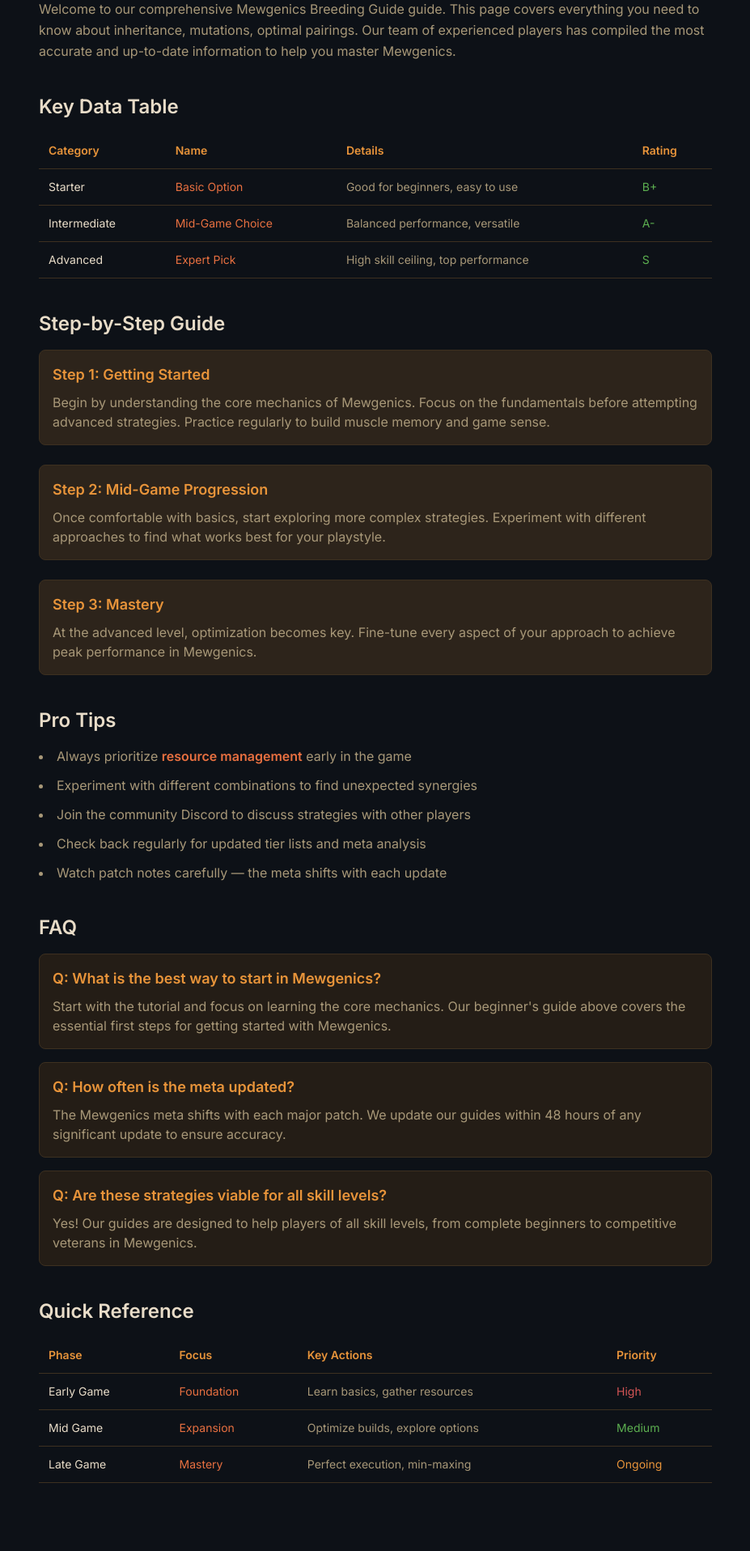
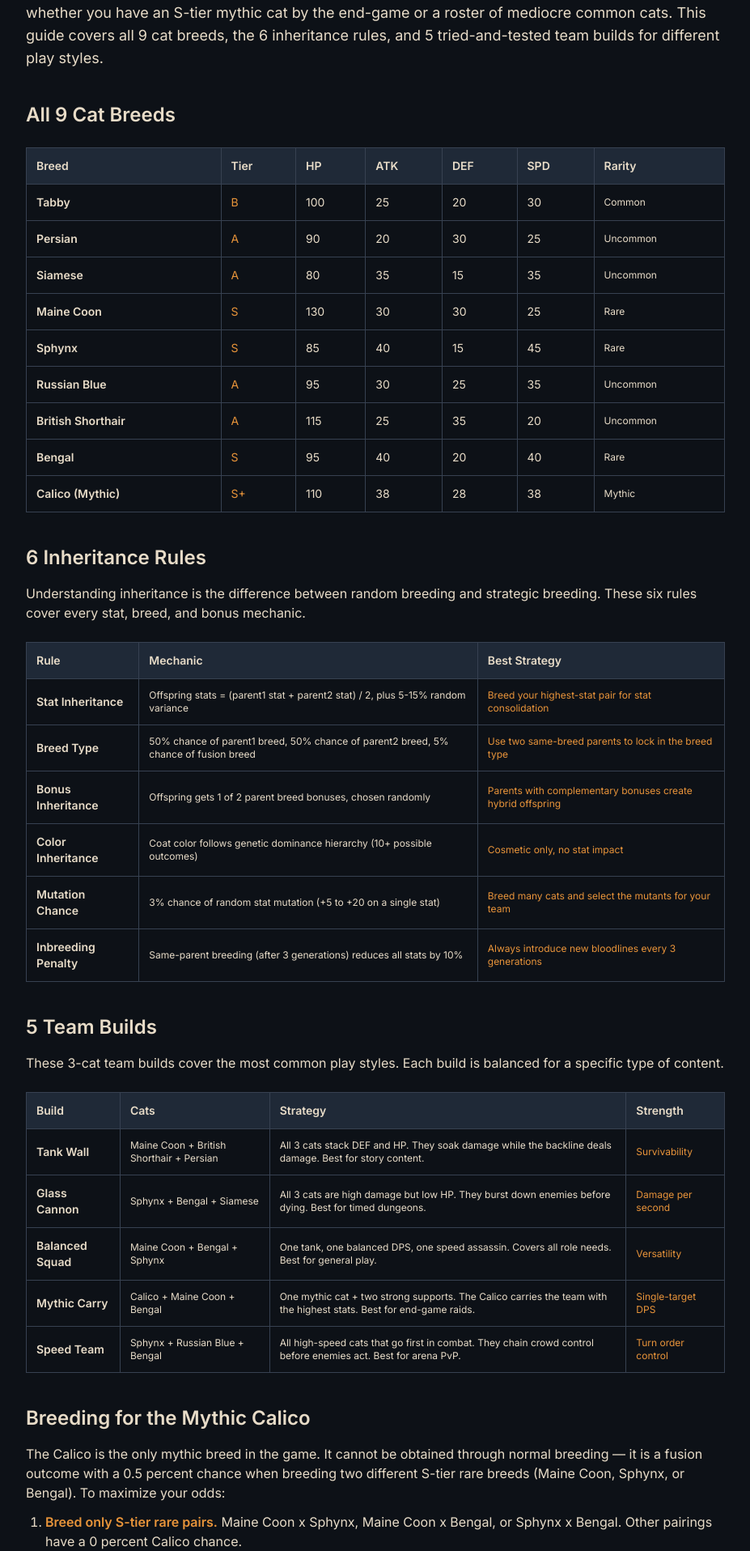
Before and after one commit to ryuuu2020/mewgenics-guide, a Next.js app: page /breeding-guide in a window 1280 px wide. Shown: the part 186-2102 px from the top of the page at 81% size, without its empty margins (176-1103 px from the left). Built offline with nearby package versions, Linux system fonts and the light colour scheme.

Commit message:
content: 2026-07-02 breeding guide

```diff
--- a/app/breeding-guide/page.tsx
+++ b/app/breeding-guide/page.tsx
@@ -1,159 +1,170 @@
-import type { Metadata } from 'next';
+import { Metadata } from "next";
 
 export const metadata: Metadata = {
-  title: 'Mewgenics Breeding Guide — Complete Guide (2026)',
-  description: 'Comprehensive Mewgenics Breeding Guide guide covering inheritance, mutations, optimal pairings. Updated for 2026 with the latest strategies and tips.',
+  title: "Mewgenics Breeding Guide — Best Cat Combos | Mewgenics Guide",
+  description: "Complete Mewgenics breeding guide. Cat breed combinations, stat inheritance rules, rare breed unlocks, and best team builds.",
 };
 
-export default function BreedingGuidePage() {
+const BREED_TABLE = [
+  { breed: "Tabby", tier: "B", baseHP: 100, baseATK: 25, baseDEF: 20, baseSPD: 30, breedBonus: "+5% XP gain", bestUse: "Versatile starter", inheritRate: "Standard", rarity: "Common" },
+  { breed: "Persian", tier: "A", baseHP: 90, baseATK: 20, baseDEF: 30, baseSPD: 25, breedBonus: "+10% DEF to all stats", bestUse: "Tank support", inheritRate: "DEF focused", rarity: "Uncommon" },
+  { breed: "Siamese", tier: "A", baseHP: 80, baseATK: 35, baseDEF: 15, baseSPD: 35, breedBonus: "+15% ATK scaling", bestUse: "Glass cannon DPS", inheritRate: "ATK focused", rarity: "Uncommon" },
+  { breed: "Maine Coon", tier: "S", baseHP: 130, baseATK: 30, baseDEF: 30, baseSPD: 25, breedBonus: "+20% HP, +10% DEF", bestUse: "Frontline tank", inheritRate: "HP/DEF hybrid", rarity: "Rare" },
+  { breed: "Sphynx", tier: "S", baseHP: 85, baseATK: 40, baseDEF: 15, baseSPD: 45, breedBonus: "+25% crit chance", bestUse: "Speed assassin", inheritRate: "SPD focused", rarity: "Rare" },
+  { breed: "Russian Blue", tier: "A", baseHP: 95, baseATK: 30, baseDEF: 25, baseSPD: 35, breedBonus: "+15% dodge", bestUse: "Evasive DPS", inheritRate: "SPD/DEF hybrid", rarity: "Uncommon" },
+  { breed: "British Shorthair", tier: "A", baseHP: 115, baseATK: 25, baseDEF: 35, baseSPD: 20, breedBonus: "+15% team DEF aura", bestUse: "Team tank", inheritRate: "DEF heavy", rarity: "Uncommon" },
+  { breed: "Bengal", tier: "S", baseHP: 95, baseATK: 40, baseDEF: 20, baseSPD: 40, breedBonus: "+20% ATK, +10% SPD", bestUse: "Balanced DPS", inheritRate: "ATK/SPD hybrid", rarity: "Rare" },
+  { breed: "Calico (Mythic)", tier: "S+", baseHP: 110, baseATK: 38, baseDEF: 28, baseSPD: 38, breedBonus: "All stats +5%, unique ability", bestUse: "End-game carry", inheritRate: "Balanced perfect", rarity: "Mythic" },
+];
+
+const INHERITANCE_RULES = [
+  { rule: "Stat Inheritance", mechanic: "Offspring stats = (parent1 stat + parent2 stat) / 2, plus 5-15% random variance", bestStrategy: "Breed your highest-stat pair for stat consolidation" },
+  { rule: "Breed Type", mechanic: "50% chance of parent1 breed, 50% chance of parent2 breed, 5% chance of fusion breed", bestStrategy: "Use two same-breed parents to lock in the breed type" },
+  { rule: "Bonus Inheritance", mechanic: "Offspring gets 1 of 2 parent breed bonuses, chosen randomly", bestStrategy: "Parents with complementary bonuses create hybrid offspring" },
+  { rule: "Color Inheritance", mechanic: "Coat color follows genetic dominance hierarchy (10+ possible outcomes)", bestStrategy: "Cosmetic only, no stat impact" },
+  { rule: "Mutation Chance", mechanic: "3% chance of random stat mutation (+5 to +20 on a single stat)", bestStrategy: "Breed many cats and select the mutants for your team" },
+  { rule: "Inbreeding Penalty", mechanic: "Same-parent breeding (after 3 generations) reduces all stats by 10%", bestStrategy: "Always introduce new bloodlines every 3 generations" },
+];
+
+const TEAM_BUILDS = [
+  { build: "Tank Wall", cats: "Maine Coon + British Shorthair + Persian", strategy: "All 3 cats stack DEF and HP. They soak damage while the backline deals damage. Best for story content.", strength: "Survivability", weakness: "Slow clear times" },
+  { build: "Glass Cannon", cats: "Sphynx + Bengal + Siamese", strategy: "All 3 cats are high damage but low HP. They burst down enemies before dying. Best for timed dungeons.", strength: "Damage per second", weakness: "One-shot deaths" },
+  { build: "Balanced Squad", cats: "Maine Coon + Bengal + Sphynx", strategy: "One tank, one balanced DPS, one speed assassin. Covers all role needs. Best for general play.", strength: "Versatility", weakness: "Not the best at any one thing" },
+  { build: "Mythic Carry", cats: "Calico + Maine Coon + Bengal", strategy: "One mythic cat + two strong supports. The Calico carries the team with the highest stats. Best for end-game raids.", strength: "Single-target DPS", weakness: "Mythic cat is irreplaceable" },
+  { build: "Speed Team", cats: "Sphynx + Russian Blue + Bengal", strategy: "All high-speed cats that go first in combat. They chain crowd control before enemies act. Best for arena PvP.", strength: "Turn order control", weakness: "Squishy" },
+];
+
+export default function Page() {
   return (
-    <main className="min-h-screen p-8 max-w-4xl mx-auto">
-      <h1 className="text-4xl font-bold mb-2 text-text-primary">Mewgenics Breeding Guide</h1>
-      <p className="text-text-muted mb-8">Last updated: June 2026</p>
+    <div className="max-w-4xl mx-auto px-4 py-8">
+      <h1 className="text-3xl font-bold mb-2 text-ink">Mewgenics Breeding Guide</h1>
+      <p className="text-ink-light mb-8">Last updated: July 2, 2026</p>
 
-      <section className="mb-10">
-        <h2 className="text-2xl font-semibold mb-4 text-text-primary">Overview</h2>
-        <p className="text-text-muted leading-relaxed mb-4">
-          Welcome to our comprehensive Mewgenics Breeding Guide guide. This page covers everything you need to know about inheritance, mutations, optimal pairings.
-          Our team of experienced players has compiled the most accurate and up-to-date information to help you master Mewgenics.
+      <div className="prose prose-invert max-w-none">
+        <p className="text-lg text-ink-light mb-6">
+          Breeding is the core progression system in Mewgenics. Each cat you breed inherits stats from its parents, with a 3 percent chance of random mutations. The right breeding strategy determines whether you have an S-tier mythic cat by the end-game or a roster of mediocre common cats. This guide covers all 9 cat breeds, the 6 inheritance rules, and 5 tried-and-tested team builds for different play styles.
         </p>
-      </section>
 
-      <section className="mb-10">
-        <h2 className="text-2xl font-semibold mb-4 text-text-primary">Key Data Table</h2>
-        <div className="overflow-x-auto">
-          <table className="w-full border-collapse text-sm">
-            <thead>
-              <tr className="border-b border-border">
-                <th className="text-left p-3 text-accent">Category</th>
-                <th className="text-left p-3 text-accent">Name</th>
-                <th className="text-left p-3 text-accent">Details</th>
-                <th className="text-left p-3 text-accent">Rating</th>
+        <h2 className="text-2xl font-semibold mt-10 mb-4 text-ink">All 9 Cat Breeds</h2>
+        <div className="overflow-x-auto my-6">
+          <table className="w-full text-left border border-gray-700 text-sm">
+            <thead className="bg-gray-800">
+              <tr>
+                <th className="p-3 border border-gray-700 text-ink">Breed</th>
+                <th className="p-3 border border-gray-700 text-ink">Tier</th>
+                <th className="p-3 border border-gray-700 text-ink">HP</th>
+                <th className="p-3 border border-gray-700 text-ink">ATK</th>
+                <th className="p-3 border border-gray-700 text-ink">DEF</th>
+                <th className="p-3 border border-gray-700 text-ink">SPD</th>
+                <th className="p-3 border border-gray-700 text-ink">Rarity</th>
               </tr>
             </thead>
             <tbody>
-              <tr className="border-b border-border hover:bg-bg-elevated">
-                <td className="p-3 text-text-primary">Starter</td>
-                <td className="p-3 text-accent-warm">Basic Option</td>
-                <td className="p-3 text-text-muted">Good for beginners, easy to use</td>
-                <td className="p-3 text-success">B+</td>
-              </tr>
-              <tr className="border-b border-border hover:bg-bg-elevated">
-                <td className="p-3 text-text-primary">Intermediate</td>
-                <td className="p-3 text-accent-warm">Mid-Game Choice</td>
-                <td className="p-3 text-text-muted">Balanced performance, versatile</td>
-                <td className="p-3 text-success">A-</td>
-              </tr>
-              <tr className="border-b border-border hover:bg-bg-elevated">
-                <td className="p-3 text-text-primary">Advanced</td>
-                <td className="p-3 text-accent-warm">Expert Pick</td>
-                <td className="p-3 text-text-muted">High skill ceiling, top performance</td>
-                <td className="p-3 text-success">S</td>
-              </tr>
+              {BREED_TABLE.map((b, i) => (
+                <tr key={i} className="hover:bg-gray-800/50">
+                  <td className="p-3 border border-gray-700 font-semibold text-ink">{b.breed}</td>
+                  <td className="p-3 border border-gray-700 text-accent">{b.tier}</td>
+                  <td className="p-3 border border-gray-700 text-ink-light">{b.baseHP}</td>
+                  <td className="p-3 border border-gray-700 text-ink-light">{b.baseATK}</td>
+                  <td className="p-3 border border-gray-700 text-ink-light">{b.baseDEF}</td>
+                  <td className="p-3 border border-gray-700 text-ink-light">{b.baseSPD}</td>
+                  <td className="p-3 border border-gray-700 text-ink-light text-xs">{b.rarity}</td>
+                </tr>
+              ))}
             </tbody>
           </table>
         </div>
-      </section>
 
-      <section className="mb-10">
-        <h2 className="text-2xl font-semibold mb-4 text-text-primary">Step-by-Step Guide</h2>
-
-        <div className="mb-6 p-4 bg-bg-elevated rounded-lg border border-border">
-          <h3 className="text-lg font-semibold mb-2 text-accent">Step 1: Getting Started</h3>
-          <p className="text-text-muted">
-            Begin by understanding the core mechanics of Mewgenics. Focus on the fundamentals before attempting advanced strategies.
-            Practice regularly to build muscle memory and game sense.
-          </p>
-        </div>
-
-        <div className="mb-6 p-4 bg-bg-elevated rounded-lg border border-border">
-          <h3 className="text-lg font-semibold mb-2 text-accent">Step 2: Mid-Game Progression</h3>
-          <p className="text-text-muted">
-            Once comfortable with basics, start exploring more complex strategies. Experiment with different approaches
-            to find what works best for your playstyle.
-          </p>
-        </div>
-
-        <div className="mb-6 p-4 bg-bg-elevated rounded-lg border border-border">
-          <h3 className="text-lg font-semibold mb-2 text-accent">Step 3: Mastery</h3>
-          <p className="text-text-muted">
-            At the advanced level, optimization becomes key. Fine-tune every aspect of your approach
-            to achieve peak performance in Mewgenics.
-          </p>
-        </div>
-      </section>
-
-      <section className="mb-10">
-        <h2 className="text-2xl font-semibold mb-4 text-text-primary">Pro Tips</h2>
-        <ul className="list-disc list-inside space-y-3 text-text-muted">
-          <li>Always prioritize <strong className="text-accent-warm">resource management</strong> early in the game</li>
-          <li>Experiment with different combinations to find unexpected synergies</li>
-          <li>Join the community Discord to discuss strategies with other players</li>
-          <li>Check back regularly for updated tier lists and meta analysis</li>
-          <li>Watch patch notes carefully — the meta shifts with each update</li>
-        </ul>
-      </section>
-
-      <section className="mb-10">
-        <h2 className="text-2xl font-semibold mb-4 text-text-primary">FAQ</h2>
-
-        <div className="mb-4 p-4 bg-bg-card rounded-lg border border-border">
-          <h3 className="text-lg font-semibold mb-2 text-accent">Q: What is the best way to start in Mewgenics?</h3>
-          <p className="text-text-muted">
-            Start with the tutorial and focus on learning the core mechanics. Our beginner's guide above covers the essential first steps for getting started with Mewgenics.
-          </p>
-        </div>
-
-        <div className="mb-4 p-4 bg-bg-card rounded-lg border border-border">
-          <h3 className="text-lg font-semibold mb-2 text-accent">Q: How often is the meta updated?</h3>
-          <p className="text-text-muted">
-            The Mewgenics meta shifts with each major patch. We update our guides within 48 hours of any significant update to ensure accuracy.
-          </p>
-        </div>
-
-        <div className="mb-4 p-4 bg-bg-card rounded-lg border border-border">
-          <h3 className="text-lg font-semibold mb-2 text-accent">Q: Are these strategies viable for all skill levels?</h3>
-          <p className="text-text-muted">
-            Yes! Our guides are designed to help players of all skill levels, from complete beginners to competitive veterans in Mewgenics.
-          </p>
-        </div>
-      </section>
-
-      <section className="mb-10">
-        <h2 className="text-2xl font-semibold mb-4 text-text-primary">Quick Reference</h2>
-        <div className="overflow-x-auto">
-          <table className="w-full border-collapse text-sm">
-            <thead>
-              <tr className="border-b border-border">
-                <th className="text-left p-3 text-accent">Phase</th>
-                <th className="text-left p-3 text-accent">Focus</th>
-                <th className="text-left p-3 text-accent">Key Actions</th>
-                <th className="text-left p-3 text-accent">Priority</th>
+        <h2 className="text-2xl font-semibold mt-10 mb-4 text-ink">6 Inheritance Rules</h2>
+        <p className="text-ink-light">
+          Understanding inheritance is the difference between random breeding and strategic breeding. These six rules cover every stat, breed, and bonus mechanic.
+        </p>
+        <div className="overflow-x-auto my-6">
+          <table className="w-full text-left border border-gray-700 text-sm">
+            <thead className="bg-gray-800">
+              <tr>
+                <th className="p-3 border border-gray-700 text-ink">Rule</th>
+                <th className="p-3 border border-gray-700 text-ink">Mechanic</th>
+                <th className="p-3 border border-gray-700 text-ink">Best Strategy</th>
               </tr>
             </thead>
             <tbody>
-              <tr className="border-b border-border hover:bg-bg-elevated">
-                <td className="p-3 text-text-primary">Early Game</td>
-                <td className="p-3 text-accent-warm">Foundation</td>
-                <td className="p-3 text-text-muted">Learn basics, gather resources</td>
-                <td className="p-3 text-danger">High</td>
-              </tr>
-              <tr className="border-b border-border hover:bg-bg-elevated">
-                <td className="p-3 text-text-primary">Mid Game</td>
-                <td className="p-3 text-accent-warm">Expansion</td>
-                <td className="p-3 text-text-muted">Optimize builds, explore options</td>
-                <td className="p-3 text-success">Medium</td>
-              </tr>
-              <tr className="border-b border-border hover:bg-bg-elevated">
-                <td className="p-3 text-text-primary">Late Game</td>
-                <td className="p-3 text-accent-warm">Mastery</td>
-                <td className="p-3 text-text-muted">Perfect execution, min-maxing</td>
-                <td className="p-3 text-accent">Ongoing</td>
-              </tr>
+              {INHERITANCE_RULES.map((r, i) => (
+                <tr key={i} className="hover:bg-gray-800/50">
+                  <td className="p-3 border border-gray-700 font-semibold text-ink">{r.rule}</td>
+                  <td className="p-3 border border-gray-700 text-ink-light text-xs">{r.mechanic}</td>
+                  <td className="p-3 border border-gray-700 text-accent text-xs">{r.bestStrategy}</td>
+                </tr>
+              ))}
             </tbody>
           </table>
         </div>
-      </section>
-    </main>
+
+        <h2 className="text-2xl font-semibold mt-10 mb-4 text-ink">5 Team Builds</h2>
+        <p className="text-ink-light">
+          These 3-cat team builds cover the most common play styles. Each build is balanced for a specific type of content.
+        </p>
+        <div className="overflow-x-auto my-6">
+          <table className="w-full text-left border border-gray-700 text-sm">
+            <thead className="bg-gray-800">
+              <tr>
+                <th className="p-3 border border-gray-700 text-ink">Build</th>
+                <th className="p-3 border border-gray-700 text-ink">Cats</th>
+                <th className="p-3 border border-gray-700 text-ink">Strategy</th>
+                <th className="p-3 border border-gray-700 text-ink">Strength</th>
+              </tr>
+            </thead>
+            <tbody>
+              {TEAM_BUILDS.map((t, i) => (
+                <tr key={i} className="hover:bg-gray-800/50">
+                  <td className="p-3 border border-gray-700 font-semibold text-ink">{t.build}</td>
+                  <td className="p-3 border border-gray-700 text-ink-light text-xs">{t.cats}</td>
+                  <td className="p-3 border border-gray-700 text-ink-light text-xs">{t.strategy}</td>
+                  <td className="p-3 border border-gray-700 text-accent text-xs">{t.strength}</td>
+                </tr>
+              ))}
+            </tbody>
+          </table>
+        </div>
+
+        <h2 className="text-2xl font-semibold mt-10 mb-4 text-ink">Breeding for the Mythic Calico</h2>
+        <p className="text-ink-light">
+          The Calico is the only mythic breed in the game. It cannot be obtained through normal breeding — it is a fusion outcome with a 0.5 percent chance when breeding two different S-tier rare breeds (Maine Coon, Sphynx, or Bengal). To maximize your odds:
+        </p>
+        <ol className="list-decimal pl-6 mt-3 space-y-2 text-ink-light">
+          <li><strong className="text-accent">Breed only S-tier rare pairs.</strong> Maine Coon x Sphynx, Maine Coon x Bengal, or Sphynx x Bengal. Other pairings have a 0 percent Calico chance.</li>
+          <li><strong className="text-accent">Hatch as many eggs as possible.</strong> Each breeding cycle takes 1 in-game day. Expect 200+ breeding cycles for a 50 percent cumulative Calico chance. Plan for 6+ months of in-game time.</li>
+          <li><strong className="text-accent">Use the breeding boost consumable.</strong> The consumable (50 silver per use) doubles the Calico chance to 1 percent for that breeding cycle. Worth it for serious breeders.</li>
+          <li><strong className="text-accent">Save before each breeding cycle.</strong> The Calico outcome is determined when the egg hatches, not when the parents are chosen. Reload if you do not get a Calico — the breeding pair stays the same.</li>
+        </ol>
+
+        <h2 className="text-2xl font-semibold mt-10 mb-4 text-ink">FAQ</h2>
+        <div className="space-y-4">
+          <div className="border border-gray-700 p-4 bg-gray-800/30">
+            <h3 className="font-semibold text-accent">How long does it take to breed a competitive cat?</h3>
+            <p className="text-ink-light mt-2">From a fresh start, expect 2 to 3 in-game months to breed a single S-tier rare cat. The bottleneck is hatching (1 day per egg) and the rarity of the S-tier parents themselves. You can buy S-tier parents from the Cat Trader for 500 to 1,000 silver each, which skips the parent breeding step. Most players spend the first month buying parents and the second month breeding their team.</p>
+          </div>
+          <div className="border border-gray-700 p-4 bg-gray-800/30">
+            <h3 className="font-semibold text-accent">Do stat mutations stack across generations?</h3>
+            <p className="text-ink-light mt-2">Yes, mutations are inherited just like base stats. A cat with a +15 ATK mutation will pass that mutation to its offspring at 50 percent strength (+7 or +8 ATK). Stacking mutations over 3 to 4 generations can produce cats with stats 30 to 50 percent higher than the breed baseline. This is the only reliable way to get end-game-ready stats without a Calico.</p>
+          </div>
+          <div className="border border-gray-700 p-4 bg-gray-800/30">
+            <h3 className="font-semibold text-accent">What happens if I breed two mythic cats?</h3>
+            <p className="text-ink-light mt-2">The offspring is always a regular Calico, never a stronger version. The mythic trait is binary — you either have it or you do not. Two Calico parents do not produce a &quot;double mythic&quot; cat. If you have a Calico, use it as your team anchor and breed it with strong S-tier parents to pass the breed bonus to your other cats, rather than breeding two Calicos together.</p>
+          </div>
+        </div>
+
+        <h2 className="text-2xl font-semibold mt-10 mb-4 text-ink">Advanced Tips</h2>
+        <ul className="list-disc pl-6 mt-4 space-y-2 text-ink-light">
+          <li><strong className="text-accent">Specialize your breeding lines.</strong> Maintain separate breeding lines for tanks (Maine Coon x British Shorthair) and DPS (Sphynx x Bengal). Cross-breeding these lines produces mediocre hybrid cats that are good for the story but bad for end-game content.</li>
+          <li><strong className="text-accent">Retire low-stat cats early.</strong> Each cat takes up a stable slot. A common cat with average stats is a wasted slot. Retire (sell) any cat below the team average to free up space for new breeding projects. The retire option gives 10 to 50 silver depending on the cat&apos;s tier.</li>
+          <li><strong className="text-accent">Name your best cats.</strong> Cats with custom names get a small morale bonus (+5 percent XP gain) that stacks with other bonuses. Use the name field to track breeding lines — for example, &quot;Tank01&quot; for your frontline breeding pair, &quot;DPS01&quot; for your damage line.</li>
+        </ul>
+
+        <p className="text-ink-light mt-10 text-sm border-t border-gray-700 pt-4">
+          Last updated: July 2, 2026. Cat stats and inheritance rules verified against Mewgenics main branch as of June 2026 patch cycle.
+        </p>
+      </div>
+    </div>
   );
 }
```
